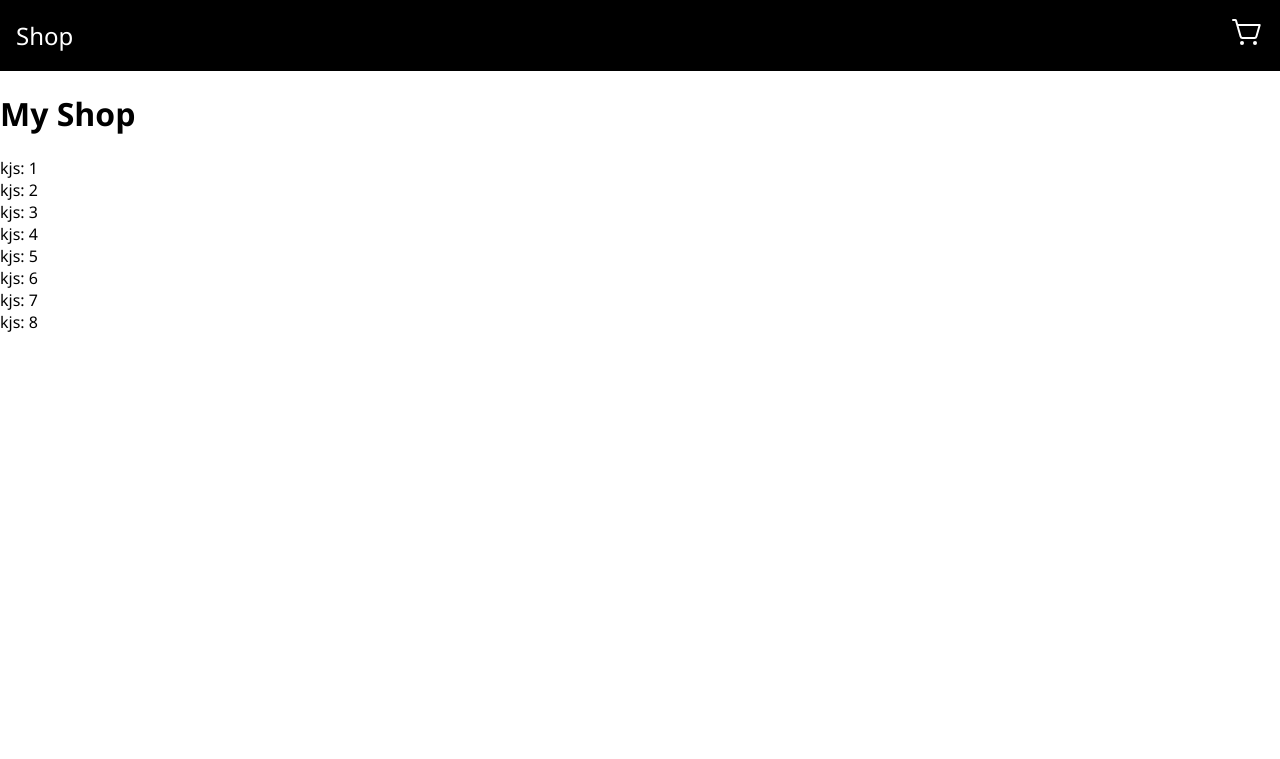
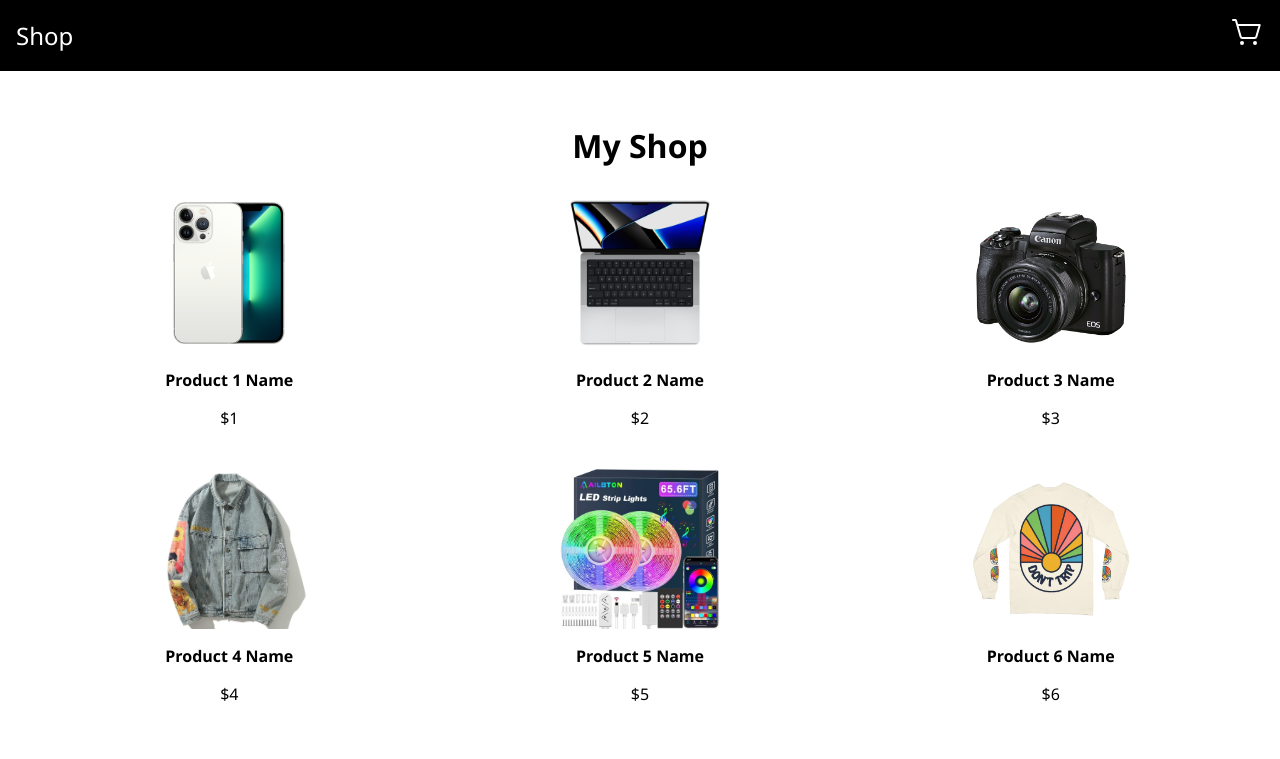
Before and after one commit to autom101/e-commerce-store, a React (Create React App) app: page / in a window 1280 px wide. Shown: the top 759 px of the page. Built offline with nearby package versions, Linux system fonts and the light colour scheme.

Commit message:
Add some styling to the shop

```diff
--- a/src/pages/Shop/Product.js
+++ b/src/pages/Shop/Product.js
@@ -1,6 +1,16 @@
 const Product = ({ product }) => {
   const { id, name, price, image } = product;
-  return <div>kjs: {id}</div>;
+  return (
+    <div className="product">
+      <img className="product-image" src={image} alt={`${name}`} />
+      <div className="product-description">
+        <p>
+          <b>{name}</b>
+        </p>
+        <p>${price}</p>
+      </div>
+    </div>
+  );
 };
 
 export default Product;
--- a/src/pages/Shop/Shop.js
+++ b/src/pages/Shop/Shop.js
@@ -1,5 +1,6 @@
 import { PRODUCTS } from "../../products";
 import Product from "./Product";
+import "./shop.css";
 
 const Shop = () => {
   console.log(PRODUCTS);
--- /dev/null
+++ b/src/pages/Shop/shop.css
@@ -0,0 +1,33 @@
+.shop {
+  display: flex;
+  flex-direction: column;
+  padding: 2rem;
+}
+
+.shop-header {
+  text-align: center;
+}
+
+.shop-products {
+  display: grid;
+  grid-template: repeat(3, 1fr) / repeat(auto-fit, minmax(320px, 1fr));
+  gap: 1rem;
+}
+
+.product {
+  display: flex;
+  flex-direction: column;
+  justify-content: center;
+  align-items: center;
+
+  padding: 0.25rem;
+}
+
+.product-description {
+  text-align: center;
+}
+
+.product-image {
+  width: 10rem;
+  height: 10rem;
+}
```
